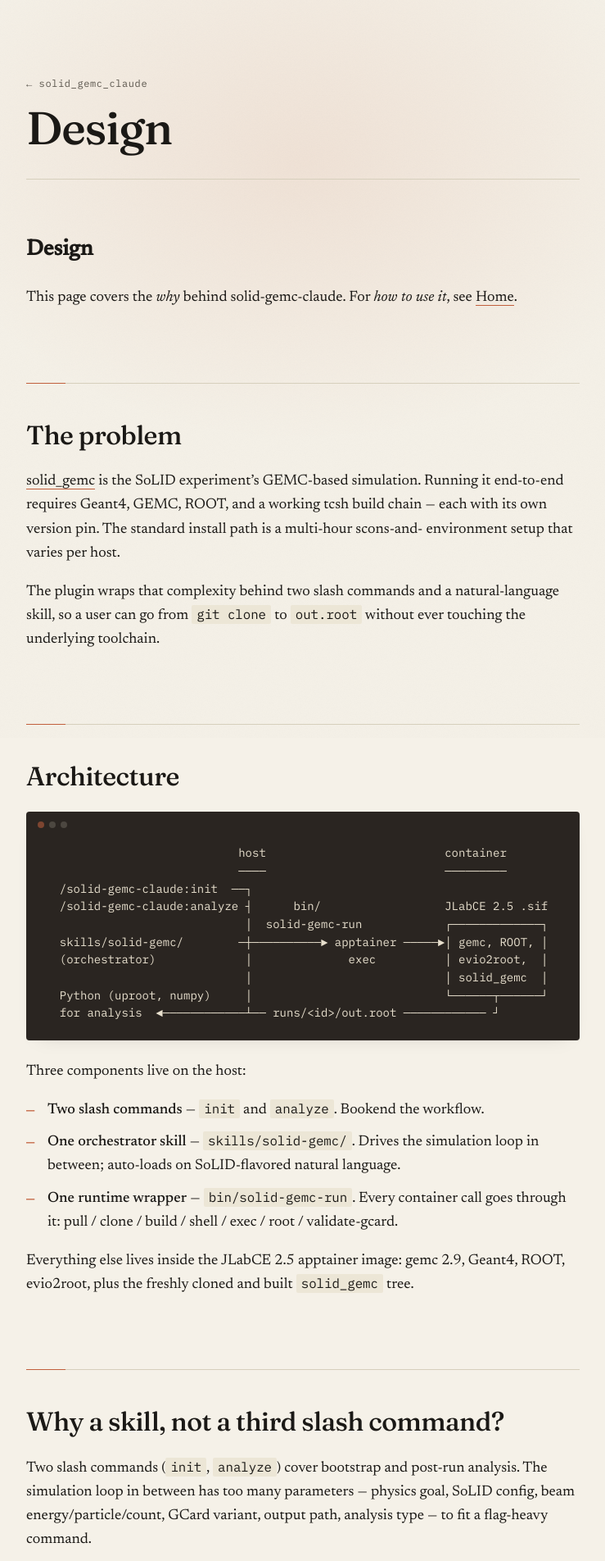
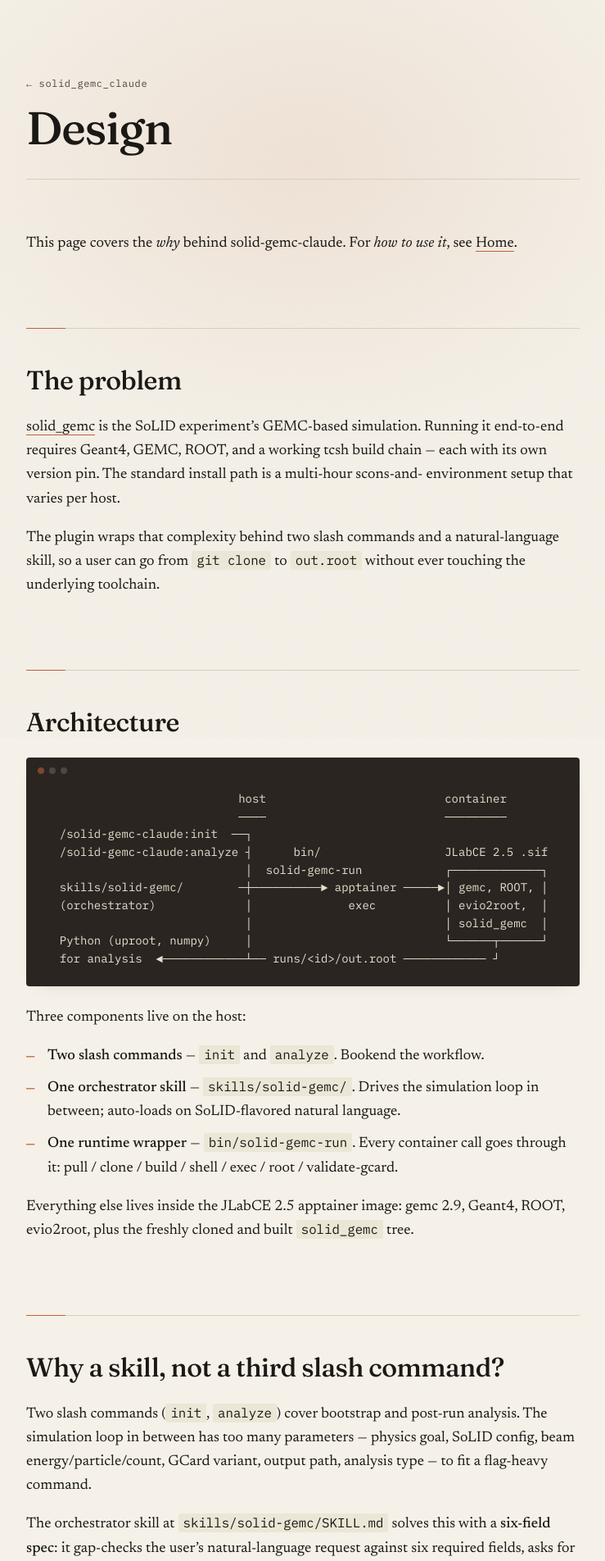
Before and after one commit to zhaozhiwen/solid_gemc_claude, a Jekyll site: the page built from docs/DESIGN.md, in a window 1280 px wide. Shown: the top 1904 px of the page at 82% size, without its empty margins (270-1009 px from the left). Built offline with Jekyll 4.4.1, drawn with Linux system fonts in a browser that asks for light colours.

Commit message:
Fix issues from two-reviewer audit
Both independent reviewers converged on these; all verified against
the live render before fixing:

SERIOUS
- Duplicate <h1> on DESIGN.md: layout subhead emits <h1>{{page.title}}</h1>
  AND the body had `# Design`, so the live page rendered two identical
  "Design" h1s (confirmed: h1 count = 2). Dropped the body heading;
  the layout supplies the title.
- No keyboard focus indicator anywhere: links set text-decoration:none
  + custom borders, so :focus had no affordance (WCAG 2.4.7). Added
  :focus-visible rings (accent outline; inset on the demo cards) plus
  a :focus fallback for engines without :focus-visible.

MINOR
- Fraunces (display serif) lacks ₂/⁻/ψ glyphs, so the bold demo-card
  titles fell back mid-word. Reworded the two titles to Latin-only
  ("Cherenkov radiator + spherical mirror", "DDVCS muon / pion PID
  template at 5 GeV"); precise notation stays in the body clause.
- pre code { margin-top:18px } shim → pre { padding-top:40px }. Robust
  against margin-collapse; same visual clearance for the ::before dots.
- --ink-soft #5A554C → #4A453C: 12px mono meta/footer text was
  borderline AA on the cream bg; now comfortably passes.
- Harmonized home detection: hero used `page.url == '/' or
  '/index.html'` while <title> used `page.url != '/'`. Both now pivot
  on `page.url == '/'` (the /index.html branch was dead under Jekyll).

Reviewers' shared mix-blend-mode claim was a misread (multiply blends
the backdrop, not content above) — no fix needed there; the real
contrast concern was the base --ink-soft ratio, addressed above.

Co-Authored-By: Claude Opus 4.7 (1M context) <noreply@anthropic.com>

```diff
--- a/docs/DESIGN.md
+++ b/docs/DESIGN.md
@@ -3,8 +3,6 @@ title: Design
 layout: default
 nav_order: 2
 ---
-
-# Design
 
 This page covers the *why* behind solid-gemc-claude. For *how to use it*,
 see [Home]({{ site.baseurl }}/).
--- a/docs/_layouts/default.html
+++ b/docs/_layouts/default.html
@@ -18,7 +18,7 @@
       --bg-tint:   #ECE6D6;
       --bg-deep:   #2A2521;
       --ink:       #1B1916;
-      --ink-soft:  #5A554C;
+      --ink-soft:  #4A453C;
       --rule:      #D6CFBC;
       --rule-soft: #E4DECC;
       --accent:    #C15F3C;
@@ -371,7 +371,7 @@
     .content pre {
       background: var(--bg-deep);
       color: #E8E0CE;
-      padding: 22px 24px;
+      padding: 40px 24px 22px;
       border-radius: 4px;
       overflow-x: auto;
       margin: 24px 0;
@@ -398,7 +398,6 @@
       font-size: inherit;
       letter-spacing: 0;
       display: block;
-      margin-top: 18px;
     }
 
     .content blockquote {
@@ -432,6 +431,19 @@
     }
     footer a:hover { color: var(--accent); border-bottom-color: var(--accent); }
 
+    /* === FOCUS (keyboard) === */
+    a:focus-visible {
+      outline: 2px solid var(--accent);
+      outline-offset: 3px;
+      border-radius: 1px;
+    }
+    .demo-list li a:focus-visible {
+      outline-offset: -3px;
+    }
+    /* Older engines without :focus-visible — keep a visible ring */
+    a:focus { outline: 2px solid var(--accent); outline-offset: 3px; }
+    a:focus:not(:focus-visible) { outline: none; }
+
     /* === RESPONSIVE === */
     @media (max-width: 640px) {
       .wrap { padding: 56px 22px 80px; }
@@ -454,7 +466,7 @@
 </head>
 <body>
   <main class="wrap">
-    {% if page.url == '/' or page.url == '/index.html' %}
+    {% if page.url == '/' %}
       <header class="hero">
         <p class="eyebrow"><span class="dot"></span>Claude Code plugin · solid_gemc_claude<span class="rule"></span></p>
         <h1 class="title">Describe a <em>SoLID</em> simulation. Run it. Analyze it.</h1>
```
Also changed, not shown: docs/index.md (+2 -2 lines).
